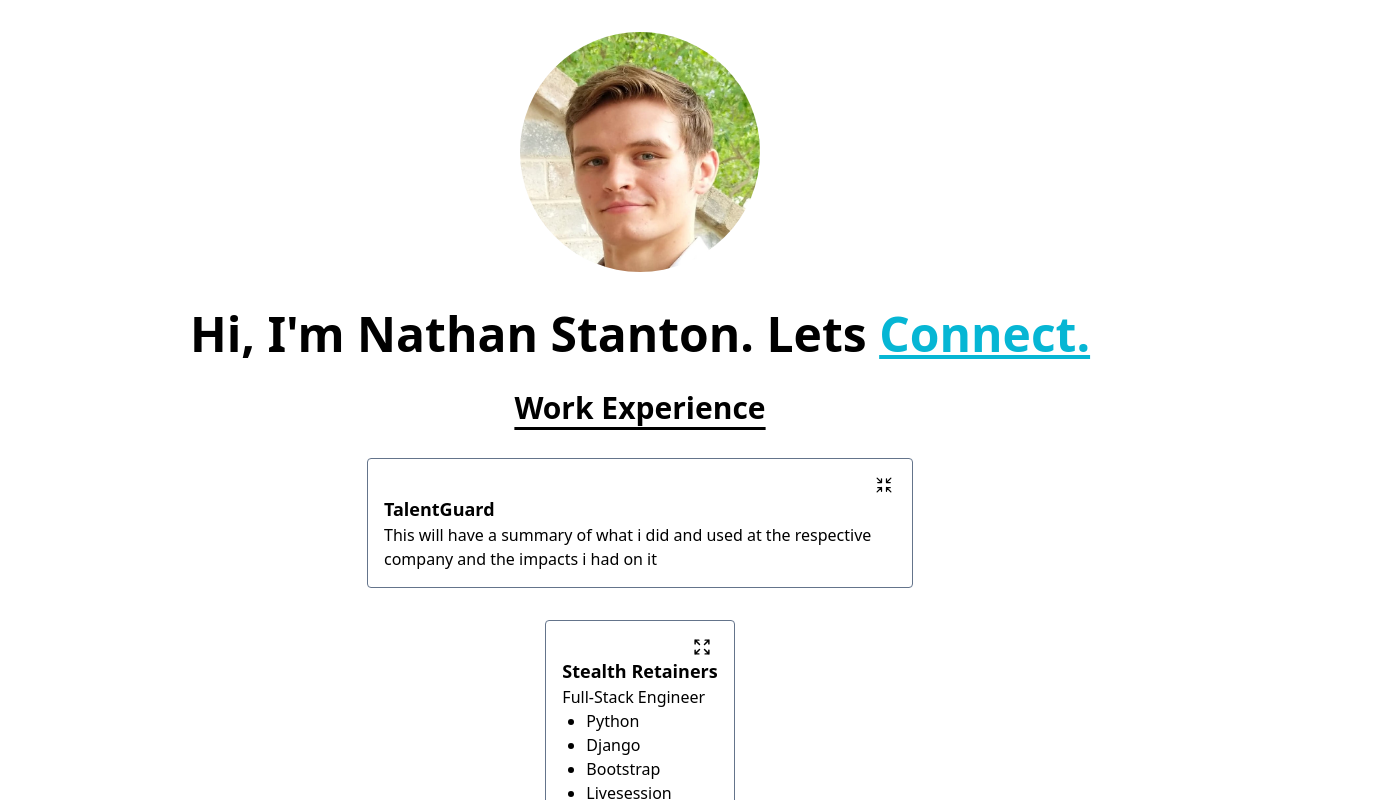
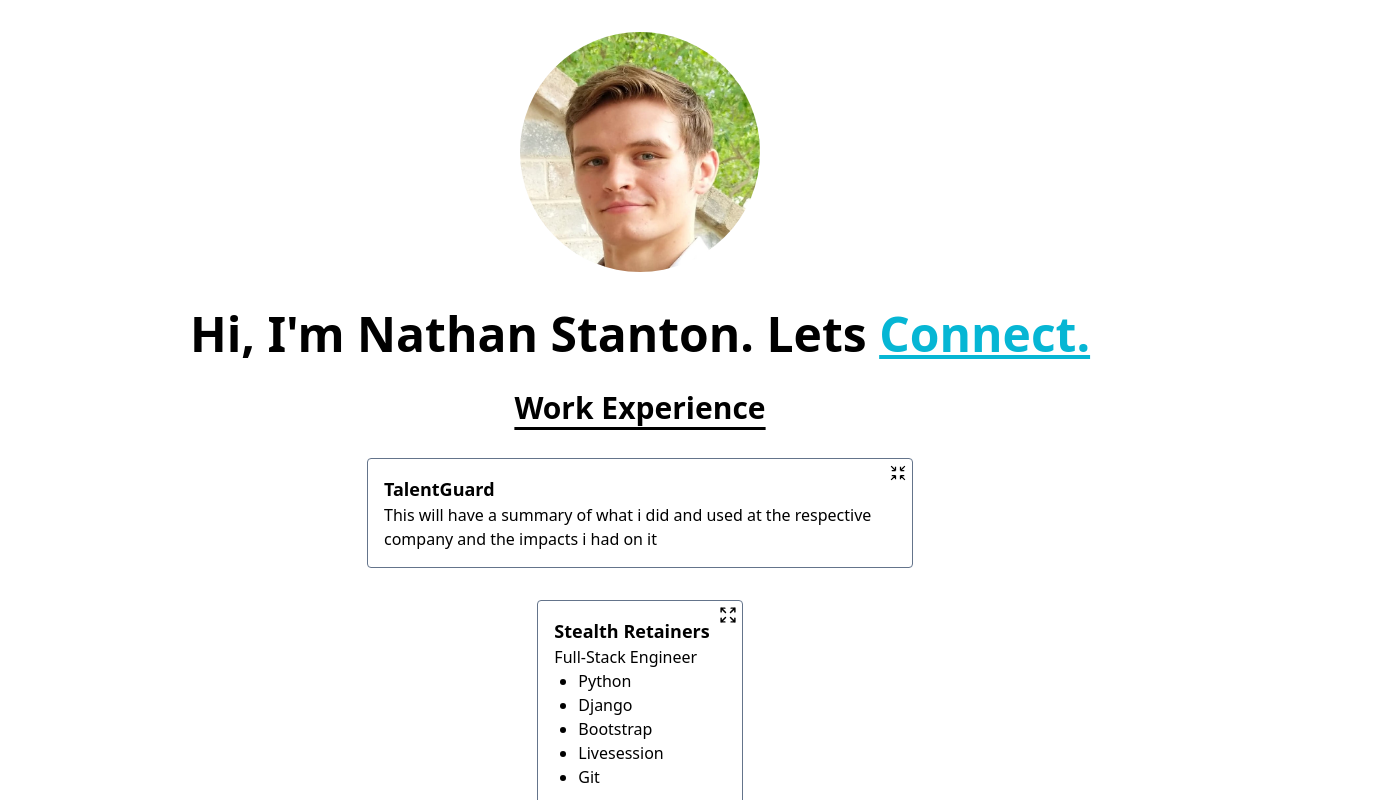
Before and after one commit to nwstanton/portfolio, a Next.js app: page / in a window 1280 px wide. Both pictures are taken after a click on the element 640 px from the left and 579 px from the top of the page. Shown: the top 800 px of the page, 1386 px wide, since content can reach past the window. Built offline with nearby package versions, Linux system fonts and the light colour scheme.

Commit message:
Fixed relative positoning

```diff
--- a/components/ExpCard.tsx
+++ b/components/ExpCard.tsx
@@ -28,13 +28,13 @@ summary : string
 
   const content = front ? (
     <>
-    <div className="max-w-[210px] rounded border border-slate-500 from-green-300 to-blue-400 p-4 hover:border-white hover:bg-gradient-to-r hover:shadow-lg">
-      <div className="relative left-[130px] top-0">
+    <div className="max-w-[210px] rounded border border-slate-500 from-green-300 to-blue-400 p-4 relative hover:border-white hover:bg-gradient-to-r hover:shadow-lg">
+      <div className="absolute right-1 top-1">
         <svg xmlns="http://www.w3.org/2000/svg" fill="none" viewBox="0 0 24 24" strokeWidth="1.75" stroke="currentColor" className="w-5 h-5">
-        <path stroke-linecap="round" stroke-linejoin="round" d="M3.75 3.75v4.5m0-4.5h4.5m-4.5 0L9 9M3.75 20.25v-4.5m0 4.5h4.5m-4.5 0L9 15M20.25 3.75h-4.5m4.5 0v4.5m0-4.5L15 9m5.25 11.25h-4.5m4.5 0v-4.5m0 4.5L15 15" />
+        <path strokeLinecap="round" strokeLinejoin="round" d="M3.75 3.75v4.5m0-4.5h4.5m-4.5 0L9 9M3.75 20.25v-4.5m0 4.5h4.5m-4.5 0L9 15M20.25 3.75h-4.5m4.5 0v4.5m0-4.5L15 9m5.25 11.25h-4.5m4.5 0v-4.5m0 4.5L15 15" />
         </svg>
       </div>
-      <h2 className="text-lg font-bold text-black">{name}</h2>
+      <h2 className="text-lg font-bold text-black pr-4">{name}</h2>
       <h3>{position}</h3>
       <ul className="list-disc list-outside mx-6 mb-4">
         {experience.map((value: string, index: number) => (
@@ -46,11 +46,11 @@ summary : string
   ) :
   (
     <>
-    <div className="max-w-prose rounded border border-slate-500 from-green-300 to-blue-400 p-4 hover:border-white hover:bg-gradient-to-r hover:shadow-lg">
+    <div className="max-w-prose rounded border border-slate-500 from-green-300 to-blue-400 p-4 relative hover:border-white hover:bg-gradient-to-r hover:shadow-lg">
     {icon && (<img className="rounded-full mb-6 h-10 w-10" src={icon.src} alt={icon.alt} />)}
-    <div className="relative left-[490px] top-0">
+    <div className="absolute right-1 top-1">
       <svg xmlns="http://www.w3.org/2000/svg" fill="none" viewBox="0 0 24 24" strokeWidth="1.5" stroke="currentColor" className="w-5 h-5">
-      <path stroke-linecap="round" stroke-linejoin="round" d="M9 9V4.5M9 9H4.5M9 9L3.75 3.75M9 15v4.5M9 15H4.5M9 15l-5.25 5.25M15 9h4.5M15 9V4.5M15 9l5.25-5.25M15 15h4.5M15 15v4.5m0-4.5l5.25 5.25" />
+      <path stroke-Linecap="round" strokeLinejoin="round" d="M9 9V4.5M9 9H4.5M9 9L3.75 3.75M9 15v4.5M9 15H4.5M9 15l-5.25 5.25M15 9h4.5M15 9V4.5M15 9l5.25-5.25M15 15h4.5M15 15v4.5m0-4.5l5.25 5.25" />
       </svg>
     </div>
     <h2 className="text-lg font-bold text-black">{name}</h2>
```
